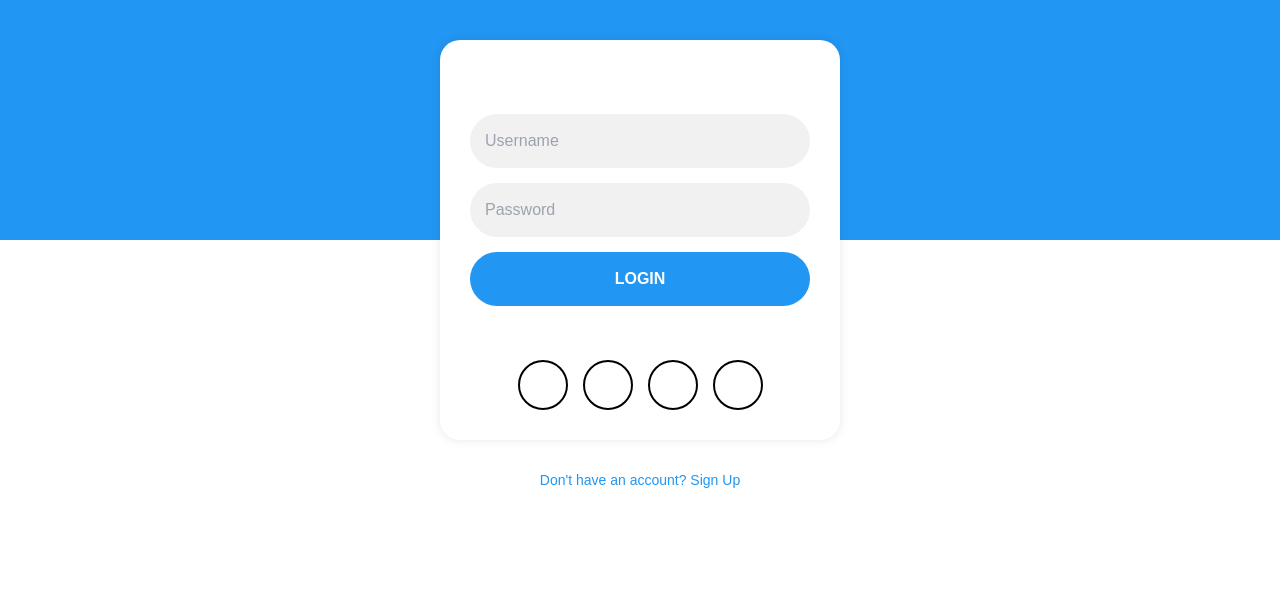
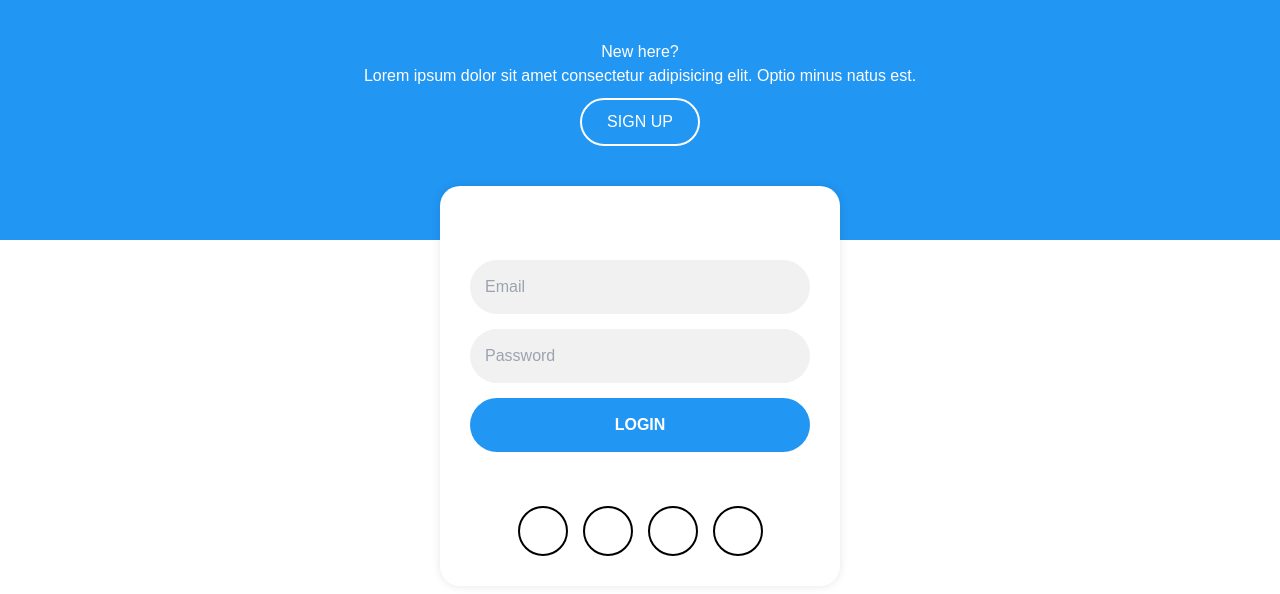
Before and after one commit to smilebotstore/tesai, a Next.js app: page /login in a window 1280 px wide. Shown: the top 594 px of the page. Built offline with nearby package versions, Linux system fonts and the light colour scheme.

Commit message:
Update login.js

```diff
--- a/pages/login.js
+++ b/pages/login.js
@@ -23,7 +23,7 @@ export default function LoginPage() {
 
       const data = await res.json();
       if (res.status === 200) {
-        alert("Authentication successful");
+        alert(`${isSignUp ? "Sign Up" : "Login"} successful`);
       } else {
         setError(data.error);
       }
@@ -43,14 +43,15 @@ export default function LoginPage() {
       minHeight: "100vh",
       background: "linear-gradient(to bottom, #2196f3 30%, white 30%)",
     }}>
-      {isSignUp && (
       <div style={{ textAlign: "center", marginBottom: 40 }}>
-          <h2 style={{ color: "white" }}>New here?</h2>
+        <h2 style={{ color: "white" }}>{isSignUp ? "Welcome!" : "New here?"}</h2>
         <p style={{ color: "white" }}>
-            Lorem ipsum dolor sit amet consectetur adipisicing elit. Optio minus natus est.
+          {isSignUp
+            ? "Create your account to get started."
+            : "Lorem ipsum dolor sit amet consectetur adipisicing elit. Optio minus natus est."}
         </p>
         <button
-            onClick={() => setIsSignUp(false)}
+          onClick={() => setIsSignUp(!isSignUp)}
           style={{
             border: "2px solid white",
             background: "transparent",
@@ -61,18 +62,16 @@ export default function LoginPage() {
             cursor: "pointer"
           }}
         >
-            SIGN UP
+          {isSignUp ? "SIGN IN" : "SIGN UP"}
         </button>
       </div>
-      )}
 
-      {!isSignUp && (
       <div style={{ width: "100%", maxWidth: "400px", background: "white", padding: "30px", borderRadius: "20px", boxShadow: "0 0 10px rgba(0,0,0,0.1)" }}>
-          <h2 style={{ textAlign: "center", marginBottom: "20px" }}>Sign In</h2>
+        <h2 style={{ textAlign: "center", marginBottom: "20px" }}>{isSignUp ? "Sign Up" : "Sign In"}</h2>
         <form onSubmit={handleSubmit} style={{ display: "flex", flexDirection: "column", gap: "15px" }}>
           <input
             type="email"
-              placeholder="Username"
+            placeholder="Email"
             value={email}
             onChange={(e) => setEmail(e.target.value)}
             required
@@ -110,10 +109,11 @@ export default function LoginPage() {
               cursor: "pointer"
             }}
           >
-              LOGIN
+            {isSignUp ? "SIGN UP" : "LOGIN"}
           </button>
         </form>
-          <p style={{ textAlign: "center", marginTop: "20px" }}>Or Sign in with social platforms</p>
+
+        <p style={{ textAlign: "center", marginTop: "20px" }}>Or Sign {isSignUp ? "up" : "in"} with social platforms</p>
         <div style={{ display: "flex", justifyContent: "center", gap: "15px", marginTop: "10px" }}>
           {[...Array(4)].map((_, i) => (
             <div key={i} style={{
@@ -125,21 +125,6 @@ export default function LoginPage() {
           ))}
         </div>
       </div>
-      )}
-
-      <button
-        onClick={() => setIsSignUp(!isSignUp)}
-        style={{
-          marginTop: "30px",
-          background: "none",
-          border: "none",
-          color: isSignUp ? "white" : "#2196f3",
-          cursor: "pointer",
-          fontSize: "14px"
-        }}
-      >
-        {isSignUp ? "Already have an account? Sign In" : "Don't have an account? Sign Up"}
-      </button>
 
       {error && <p style={{ color: "red", marginTop: 20 }}>{error}</p>}
     </div>
```
Lines whose indentation alone changed are shown as unchanged.
